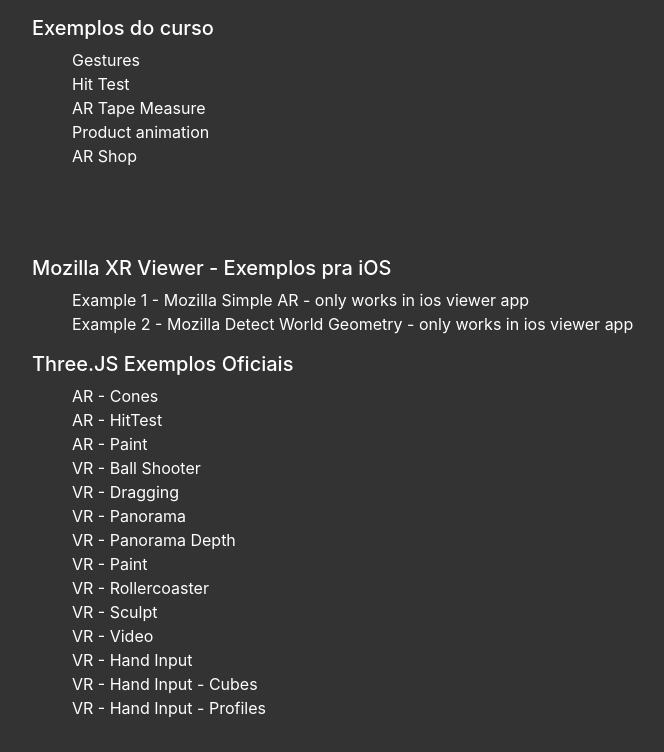
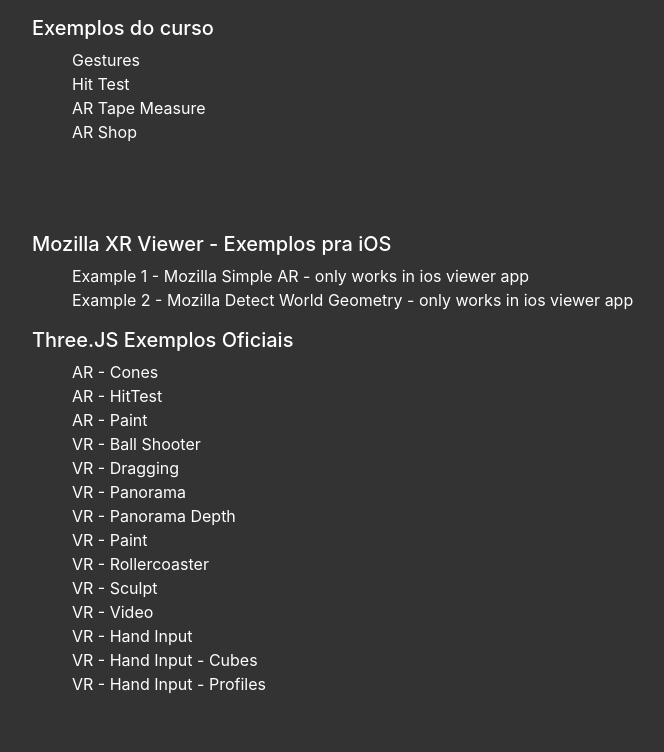
Before and after one commit to pixelar-studio/webxr-example, a plain HTML site: page index.html in a window 1280 px wide. Shown: the whole page, without its empty margins (288-952 px from the left). Drawn offline with nearby package versions, Linux system fonts and the light colour scheme.

Commit message:
no message

```diff
--- a/index.html
+++ b/index.html
@@ -82,7 +82,7 @@
           <li><a href="start/lecture3_11">Gestures</a></li>
           <li><a href="start/lecture3_12">Hit Test</a></li>
           <li><a href="start/lecture7_1">AR Tape Measure</a></li>
-          <li><a href="start/lecture7_2">Product animation</a></li>
+          <!-- <li><a href="start/lecture7_2">Product animation</a></li> -->
           <li><a href="start/lecture7_3">AR Shop</a></li>
         </ul>
       </section>
```
